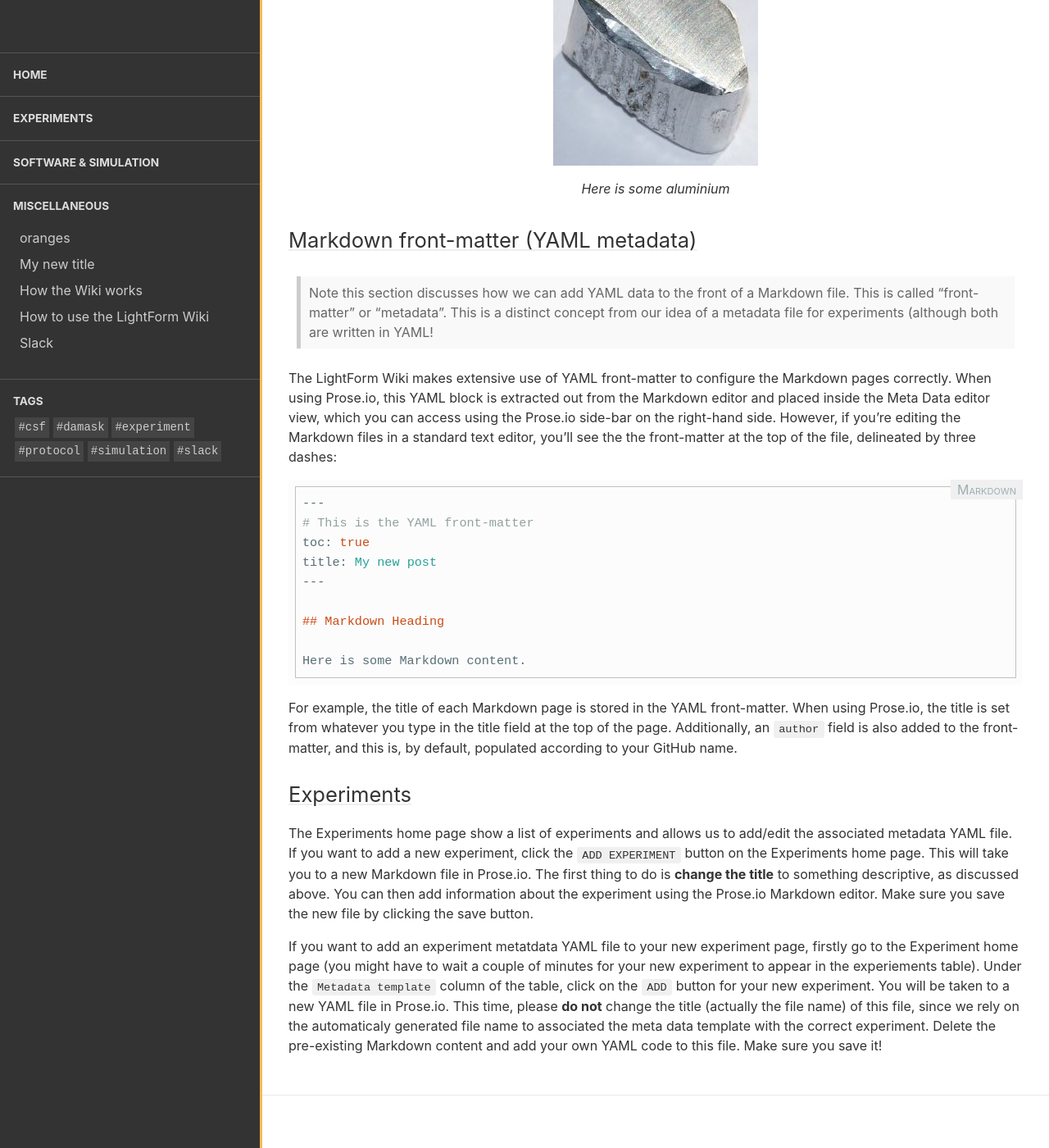
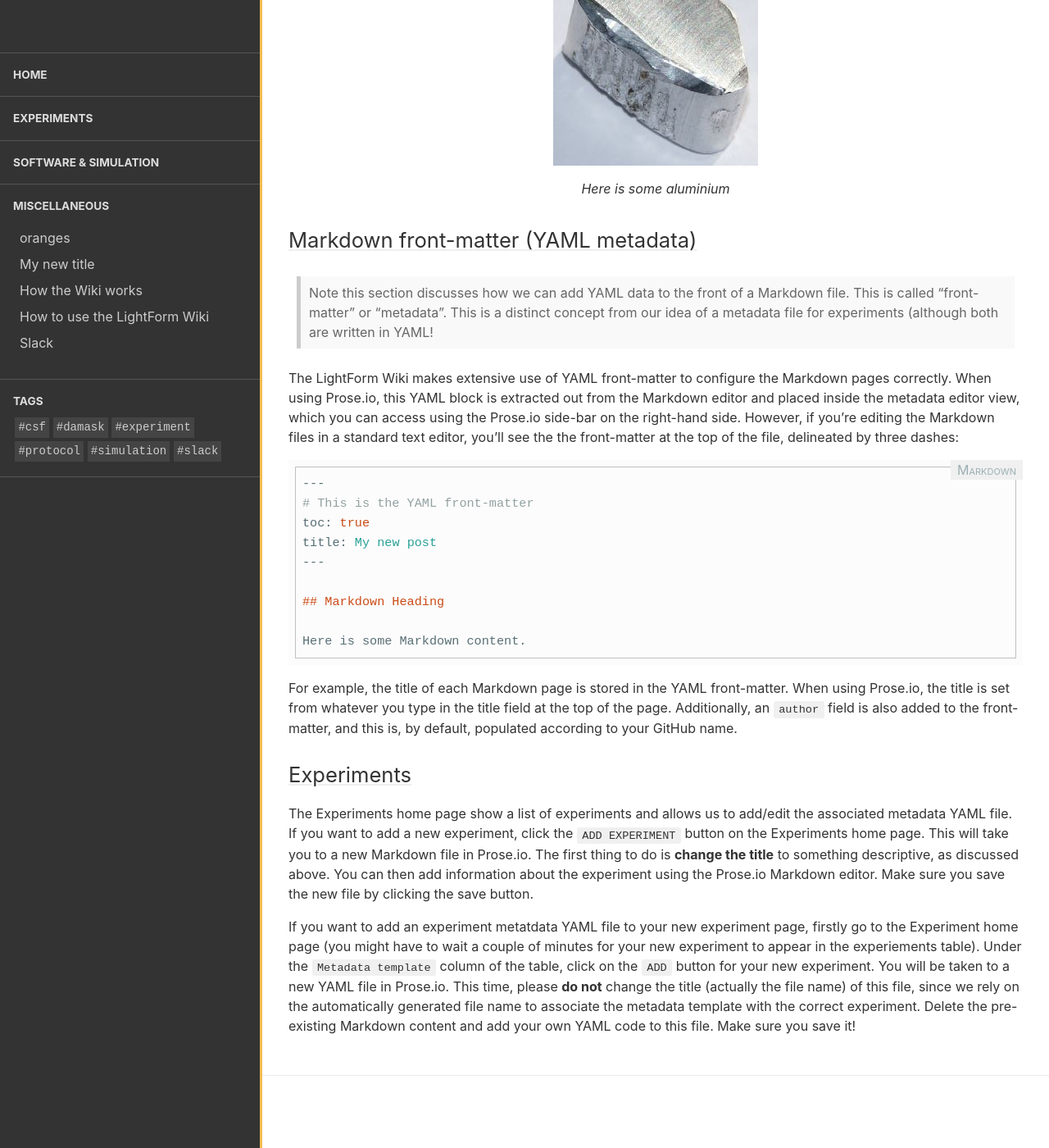
Before and after one commit to test-aplowman/test-aplowman.github.io, a Jekyll site: the page built from collections/_miscellaneous/how_to_use_wiki.md, in a window 1280 px wide and 1400 px high, scrolled down 3917 px. Shown: the whole window at 82% size. Built offline with Jekyll 4.4.1, drawn with Linux system fonts in a browser that asks for light colours.

Commit message:
Update how_to_use_wiki.md

````diff
--- a/collections/_miscellaneous/how_to_use_wiki.md
+++ b/collections/_miscellaneous/how_to_use_wiki.md
@@ -87,7 +87,7 @@
 
 >Note this section discusses how we can add YAML data to the front of a Markdown file. This is called "front-matter" or "metadata". This is a distinct concept from our idea of a metadata file for experiments (although both are written in YAML!
 
-The LightForm Wiki makes extensive use of YAML front-matter to configure the Markdown pages correctly. When using Prose.io, this YAML block is extracted out from the Markdown editor and placed inside the Meta Data editor view, which you can access using the Prose.io side-bar on the right-hand side. However, if you're editing the Markdown files in a standard text editor, you'll see the the front-matter at the top of the file, delineated by three dashes:
+The LightForm Wiki makes extensive use of YAML front-matter to configure the Markdown pages correctly. When using Prose.io, this YAML block is extracted out from the Markdown editor and placed inside the metadata editor view, which you can access using the Prose.io side-bar on the right-hand side. However, if you're editing the Markdown files in a standard text editor, you'll see the the front-matter at the top of the file, delineated by three dashes:
 
 ```markdown
 ---
@@ -107,4 +107,4 @@
 
 The Experiments home page show a list of experiments and allows us to add/edit the associated metadata YAML file. If you want to add a new experiment, click the `ADD EXPERIMENT` button on the Experiments home page. This will take you to a new Markdown file in Prose.io. The first thing to do is **change the title** to something descriptive, as discussed above. You can then add information about the experiment using the Prose.io Markdown editor. Make sure you save the new file by clicking the save button.
 
-If you want to add an experiment metatdata YAML file to your new experiment page, firstly go to the Experiment home page (you might have to wait a couple of minutes for your new experiment to appear in the experiements table). Under the `Metadata template` column of the table, click on the `ADD` button for your new experiment. You will be taken to a new YAML file in Prose.io. This time, please **do not** change the title (actually the file name) of this file, since we rely on the automaticaly generated file name to associated the meta data template with the correct experiment. Delete the pre-existing Markdown content and add your own YAML code to this file. Make sure you save it!
+If you want to add an experiment metatdata YAML file to your new experiment page, firstly go to the Experiment home page (you might have to wait a couple of minutes for your new experiment to appear in the experiements table). Under the `Metadata template` column of the table, click on the `ADD` button for your new experiment. You will be taken to a new YAML file in Prose.io. This time, please **do not** change the title (actually the file name) of this file, since we rely on the automatically generated file name to associate the metadata template with the correct experiment. Delete the pre-existing Markdown content and add your own YAML code to this file. Make sure you save it!
````
